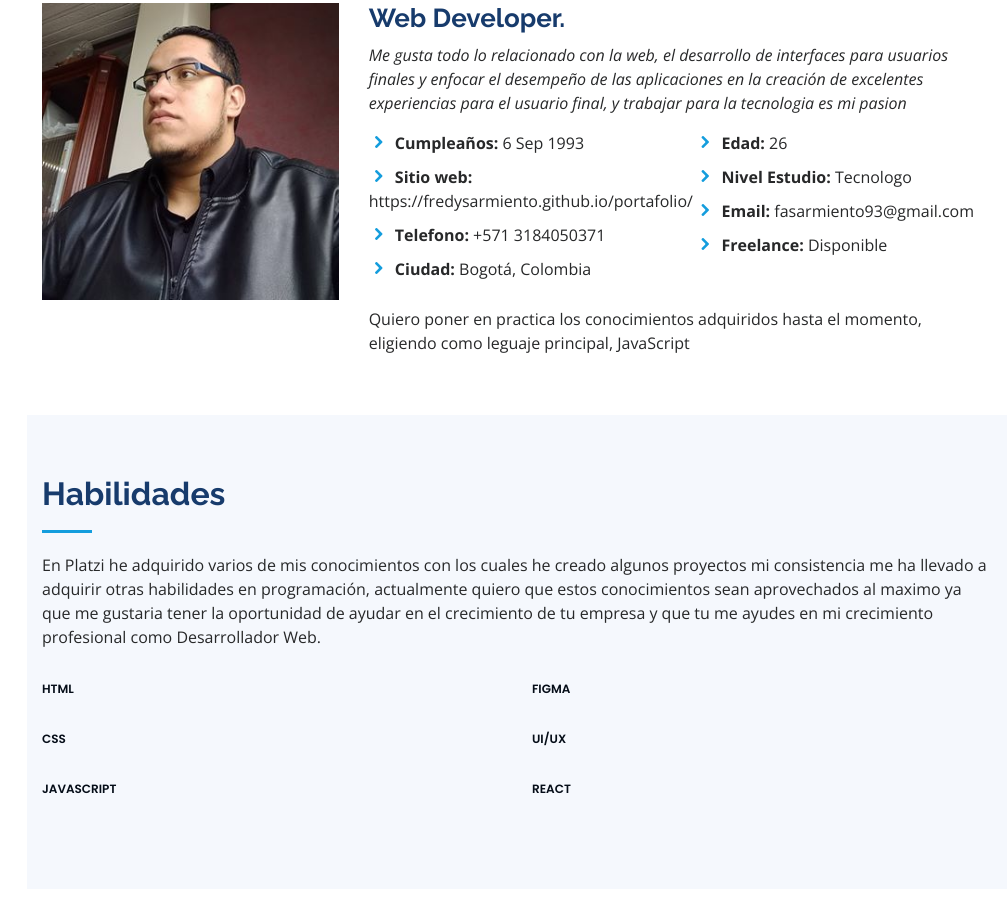
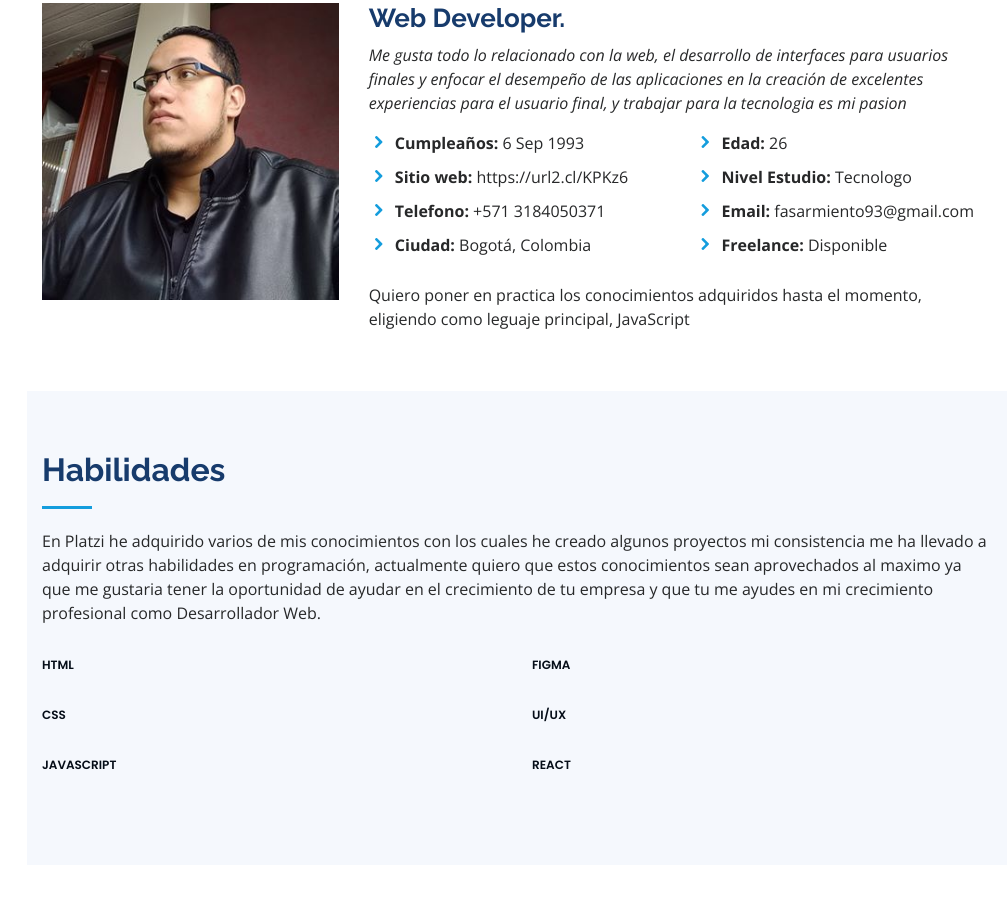
Before and after one commit to FredySarmiento/portafolio, a plain HTML site: page index.html in a window 1280 px wide. Shown: the part 1061-1983 px from the top of the page, without its empty margins (273-1280 px from the left). Drawn offline with nearby package versions, Linux system fonts and the light colour scheme.

Commit message:
Cambio Sitio web url corta

```diff
--- a/index.html
+++ b/index.html
@@ -86,7 +86,7 @@
             <div class="col-lg-6">
             <ul>
                 <li><i class="icofont-rounded-right"></i> <strong>Cumpleaños:</strong> 6 Sep 1993</li>
-                <li><i class="icofont-rounded-right"></i> <strong>Sitio web:</strong> https://fredysarmiento.github.io/portafolio/</li>
+                <li><i class="icofont-rounded-right"></i> <strong>Sitio web:</strong> https://url2.cl/KPKz6</li>
                 <li><i class="icofont-rounded-right"></i> <strong>Telefono:</strong> +571 3184050371</li>
                 <li><i class="icofont-rounded-right"></i> <strong>Ciudad:</strong> Bogotá, Colombia</li>
             </ul>
```
